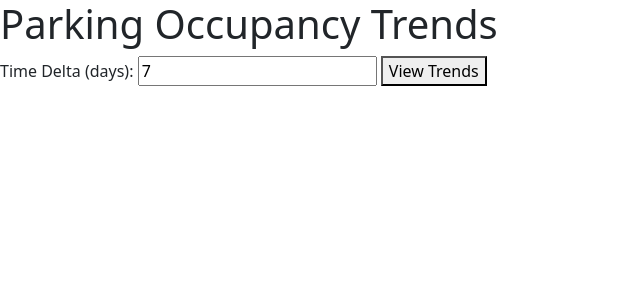
After one commit to eglisi1/car_parking, a Flask app: page / in a window 1280 px wide. The commit adds this page. Shown: the top 300 px of the page, without its empty margins (0-640 px from the left). Run offline with Flask 3, Linux system fonts and the light colour scheme; parts of the project's set-up code (start-up, migrations or seed data) failed here and were passed over.

Commit message:
set parameters in index.html

```diff
--- a/src/visual_analytics/app.py
+++ b/src/visual_analytics/app.py
@@ -1,4 +1,4 @@
-from flask import Flask, render_template
+from flask import Flask, render_template, request
 from pymongo import MongoClient
 
 import logging
@@ -7,12 +7,10 @@ import os
 
 app = Flask(__name__)
 
-# Set up logging
 logging.basicConfig(level=logging.INFO)
 logger = logging.getLogger(__name__)
 
 
-# Load Environment Variables
 def load_env_variable(var_name):
     value = os.getenv(var_name)
     if value is None:
@@ -41,9 +39,15 @@ except Exception as e:
     exit(1)
 
 
+@app.route("/")
+def index():
+    return render_template("index.html")
+
+
 @app.route("/occupancy_trends")
 def occupancy_trends():
-    start_time = datetime.datetime.now() - datetime.timedelta(days=7)
+    timedelta_days = request.args.get('timedelta', default=7, type=int)
+    start_time = datetime.datetime.now() - datetime.timedelta(days=timedelta_days)
     data = collection.find({"timestamp": {"$gte": start_time.isoformat()}})
 
     trends = {}
@@ -55,8 +59,6 @@ def occupancy_trends():
         trends.setdefault(time_key, []).append(occupied_count)
 
     avg_occupancy = {time: sum(counts) / len(counts) for time, counts in trends.items()}
-
-    # Render the HTML template with data
     return render_template("occupancy_trends.html", data=avg_occupancy)
 
 
--- /dev/null
+++ b/src/visual_analytics/templates/index.html
@@ -0,0 +1,24 @@
+<!DOCTYPE html>
+<html lang="en">
+
+<head>
+    <title>Parking Occupancy</title>
+    <link href="https://cdn.jsdelivr.net/npm/bootstrap@5.3.2/dist/css/bootstrap.min.css" rel="stylesheet"
+        integrity="sha384-T3c6CoIi6uLrA9TneNEoa7RxnatzjcDSCmG1MXxSR1GAsXEV/Dwwykc2MPK8M2HN" crossorigin="anonymous">
+</head>
+
+<body>
+    <h1>Parking Occupancy Trends</h1>
+
+    <!-- Form to set the timedelta -->
+    <form action="/occupancy_trends" method="get">
+        <label for="timedelta">Time Delta (days):</label>
+        <input type="number" id="timedelta" name="timedelta" min="1" value="7">
+        <button type="submit">View Trends</button>
+    </form>
+    <script src="https://cdn.jsdelivr.net/npm/bootstrap@5.3.2/dist/js/bootstrap.bundle.min.js"
+        integrity="sha384-C6RzsynM9kWDrMNeT87bh95OGNyZPhcTNXj1NW7RuBCsyN/o0jlpcV8Qyq46cDfL"
+        crossorigin="anonymous"></script>
+</body>
+
+</html>
```
Also changed, not shown: src/visual_analytics/templates/occupancy_trends.html (+7 -1 lines).
